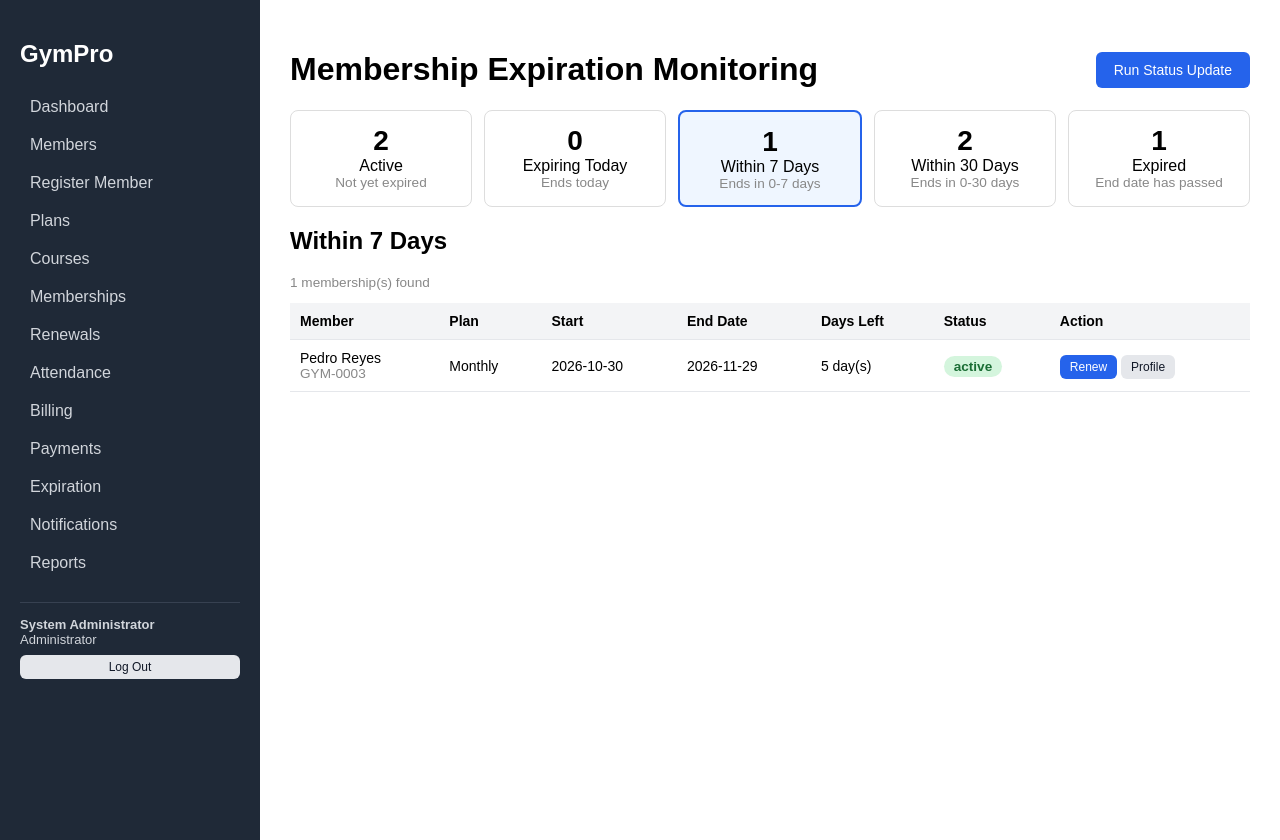
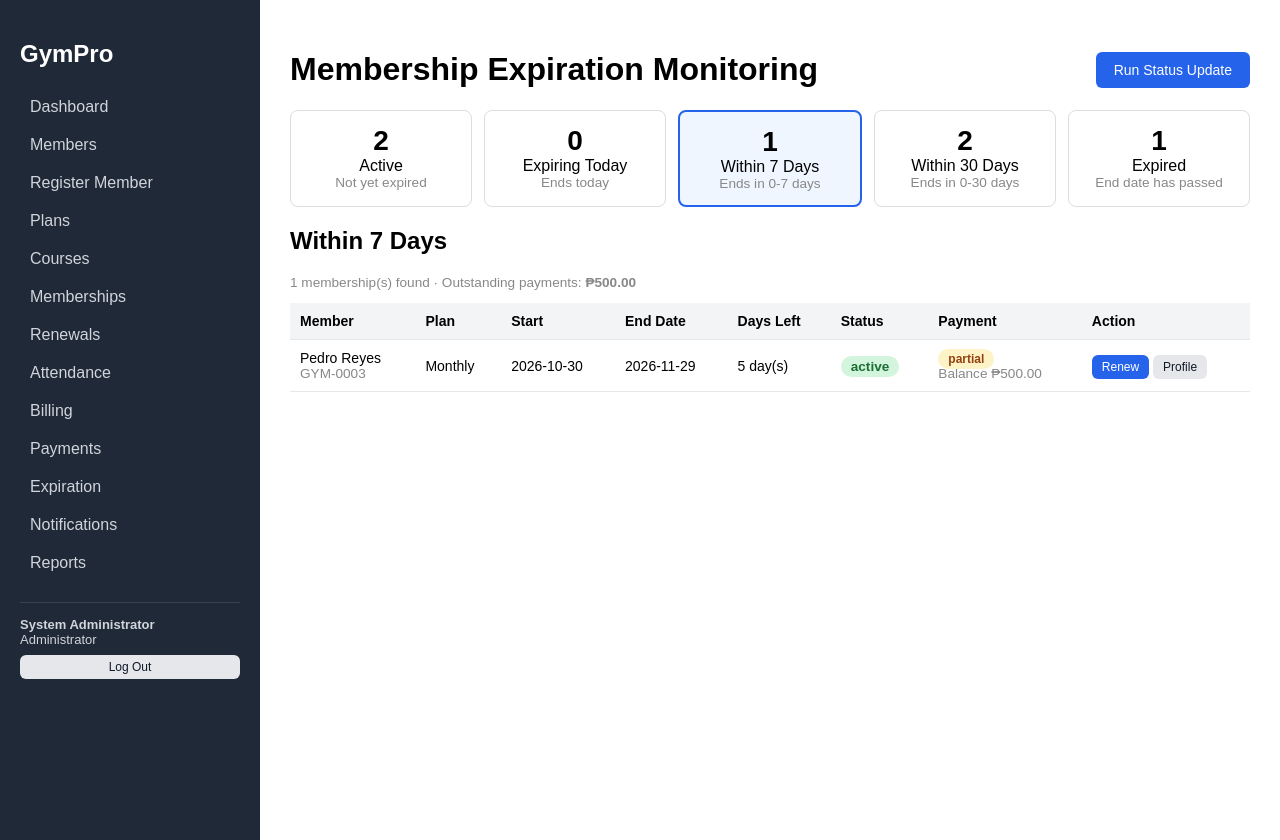
Before and after one commit to Radleyyyy/GYM_MANAGEMENT_SYSTEM, a Flask app: page /expiration/ in a window 1280 px wide. Run offline with Flask 3, Linux system fonts and the light colour scheme; the visitor is signed in with stand-in values (Sample User, id 1); data comes from the database, SQL or seed files in the repository.

Commit message:
Lab 35: integrate payment and expiration
Co-Authored-By: Claude Sonnet 5.5 <noreply@anthropic.com>
Claude-Session: https://claude.ai/code/session_01QLzJ8FNymYG2JacZtpnBWW

```diff
--- a/controllers/expiration.py
+++ b/controllers/expiration.py
@@ -10,9 +10,10 @@ def monitor():
     key = request.args.get("filter", "7days")
     if key not in expiration_model.FILTERS:
         key = "7days"
+    rows = expiration_model.list_memberships(key)
     return render_template(
         "expiration_monitor.html",
-        rows=expiration_model.list_memberships(key),
+        rows=rows, outstanding=expiration_model.total_outstanding(rows),
         counts=expiration_model.counts(),
         filters=expiration_model.FILTERS,
         current=key,
--- a/controllers/renewals.py
+++ b/controllers/renewals.py
@@ -1,7 +1,7 @@
 import sqlite3
 from datetime import date
 from flask import Blueprint, render_template, request, redirect, url_for, flash
-from models import plan_model, renewal_model
+from models import plan_model, renewal_model, payment_model
 
 renewals_bp = Blueprint("renewals", __name__, url_prefix="/renewals")
 
@@ -42,11 +42,13 @@ def renew(member_id):
             try:
                 _, status = renewal_model.save_renewal(member_id, plan, start, end)
                 flash(f"Membership renewed ({plan['plan_name']}, {start} to {end}, "
-                      f"₱{plan['price']:,.2f}). Status: {status}.", "success")
+                      f"₱{plan['price']:,.2f}). Status: {status} until the first payment.", "success")
                 return redirect(url_for("members.view", member_id=member_id))
             except sqlite3.IntegrityError:
                 flash("Could not save the renewal: the member already has an active membership.", "error")
 
     base_start = max(current_end.toordinal() + 1, date.today().toordinal())
+    pay_status, pay_balance = payment_model.payment_summary(current["membership_id"])
     return render_template("renewal_form.html", ctx=ctx, plans=plans, selected=selected,
+                           pay_status=pay_status, pay_balance=pay_balance,
                            base_start=date.fromordinal(base_start).isoformat())
--- a/models/expiration_model.py
+++ b/models/expiration_model.py
@@ -12,7 +12,11 @@ FILTERS = {
 
 _SELECT = """SELECT ms.membership_id, ms.start_date, ms.end_date, ms.status,
                     m.member_id, m.member_number, m.first_name, m.last_name,
-                    m.contact_number, p.plan_name
+                    m.contact_number, p.plan_name,
+                    COALESCE((SELECT payment_status FROM payments pay WHERE pay.membership_id = ms.membership_id
+                              ORDER BY pay.payment_id DESC LIMIT 1), 'unpaid') AS payment_status,
+                    COALESCE((SELECT balance FROM payments pay WHERE pay.membership_id = ms.membership_id
+                              ORDER BY pay.payment_id DESC LIMIT 1), ms.membership_fee) AS balance
              FROM memberships ms
              JOIN members m ON m.member_id = ms.member_id
              JOIN membership_plans p ON p.plan_id = ms.plan_id
@@ -47,6 +51,11 @@ def list_memberships(key, today=None):
         row["days_left"] = (date.fromisoformat(r["end_date"]) - today).days
         result.append(row)
     return result
+
+
+def total_outstanding(rows):
+    """Lab 35: unpaid balance of the memberships in a list."""
+    return sum(r["balance"] for r in rows if r["payment_status"] != "paid")
 
 
 def counts(today=None):
--- a/models/renewal_model.py
+++ b/models/renewal_model.py
@@ -80,7 +80,7 @@ def search_members(q=""):
 
 def save_renewal(member_id, plan, start, end):
     """Save the renewal as a new membership (is_renewal = 1) plus its expiration record."""
-    status = "active" if start <= date.today() else "pending"
+    status = "pending"   # Lab 35: a renewal becomes active only after payment (see Lab 34)
     today = date.today().isoformat()
     conn = get_db()
     try:
--- a/templates/expiration_monitor.html
+++ b/templates/expiration_monitor.html
@@ -20,10 +20,11 @@
 </div>
 
 <h2>{{ filters[current][0] }}</h2>
-<p class="muted">{{ rows|length }} membership(s) found</p>
+<p class="muted">{{ rows|length }} membership(s) found
+  {% if outstanding > 0 %} &middot; Outstanding payments: <strong>₱{{ '{:,.2f}'.format(outstanding) }}</strong>{% endif %}</p>
 <table class="data-table">
   <thead>
-    <tr><th>Member</th><th>Plan</th><th>Start</th><th>End Date</th><th>Days Left</th><th>Status</th><th>Action</th></tr>
+    <tr><th>Member</th><th>Plan</th><th>Start</th><th>End Date</th><th>Days Left</th><th>Status</th><th>Payment</th><th>Action</th></tr>
   </thead>
   <tbody>
     {% for r in rows %}
@@ -38,11 +39,13 @@
         {% else %}{{ r.days_left }} day(s){% endif %}
       </td>
       <td><span class="status status-{{ r.status }}">{{ r.status }}</span></td>
-      <td><a href="{{ url_for('renewals.renew', member_id=r.member_id) }}" class="btn btn-sm">Renew</a>
-          <a href="{{ url_for('members.view', member_id=r.member_id) }}" class="btn btn-sm btn-light">Profile</a></td>
+      <td><span class="badge badge-{{ r.payment_status }}">{{ r.payment_status }}</span>
+        {% if r.payment_status != 'paid' %}<div class="muted">Balance ₱{{ '{:,.2f}'.format(r.balance) }}</div>{% endif %}</td>
+      <td>{% if can('renewals', 'POST') %}<a href="{{ url_for('renewals.renew', member_id=r.member_id) }}" class="btn btn-sm">Renew</a>{% endif %}
+          {% if can('members') %}<a href="{{ url_for('members.view', member_id=r.member_id) }}" class="btn btn-sm btn-light">Profile</a>{% endif %}</td>
     </tr>
     {% else %}
-    <tr><td colspan="7" class="muted">No memberships in this category.</td></tr>
+    <tr><td colspan="8" class="muted">No memberships in this category.</td></tr>
     {% endfor %}
   </tbody>
 </table>
--- a/templates/renewal_form.html
+++ b/templates/renewal_form.html
@@ -13,6 +13,8 @@
       <span class="muted">
         {% if ctx.days_left > 0 %}({{ ctx.days_left }} day(s) left){% elif ctx.days_left == 0 %}(expires today){% else %}(expired {{ -ctx.days_left }} day(s) ago){% endif %}
       </span></td></tr>
+    <tr><th>Payment</th><td><span class="badge badge-{{ pay_status }}">{{ pay_status }}</span>
+      {% if pay_status != 'paid' %}<strong>Outstanding balance ₱{{ '{:,.2f}'.format(pay_balance) }}</strong>{% endif %}</td></tr>
   </table>
 </div>
 
```
